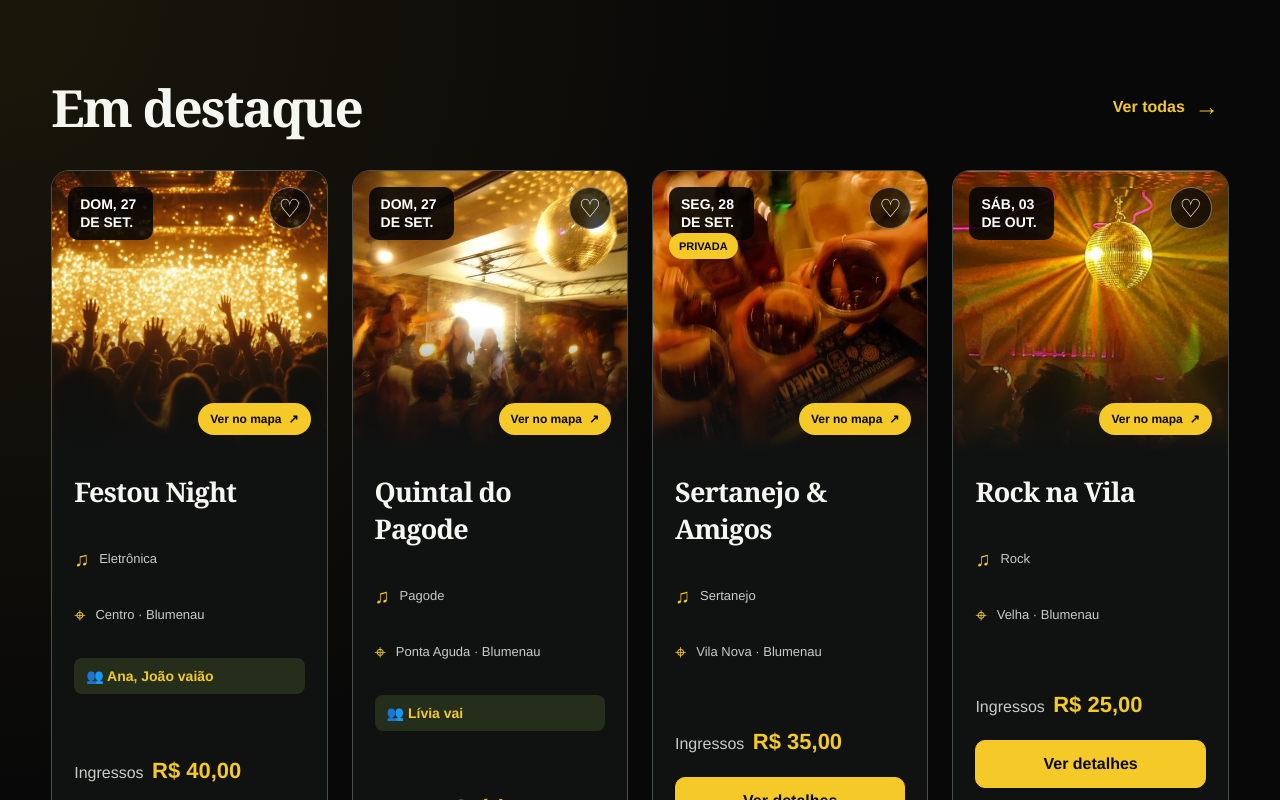
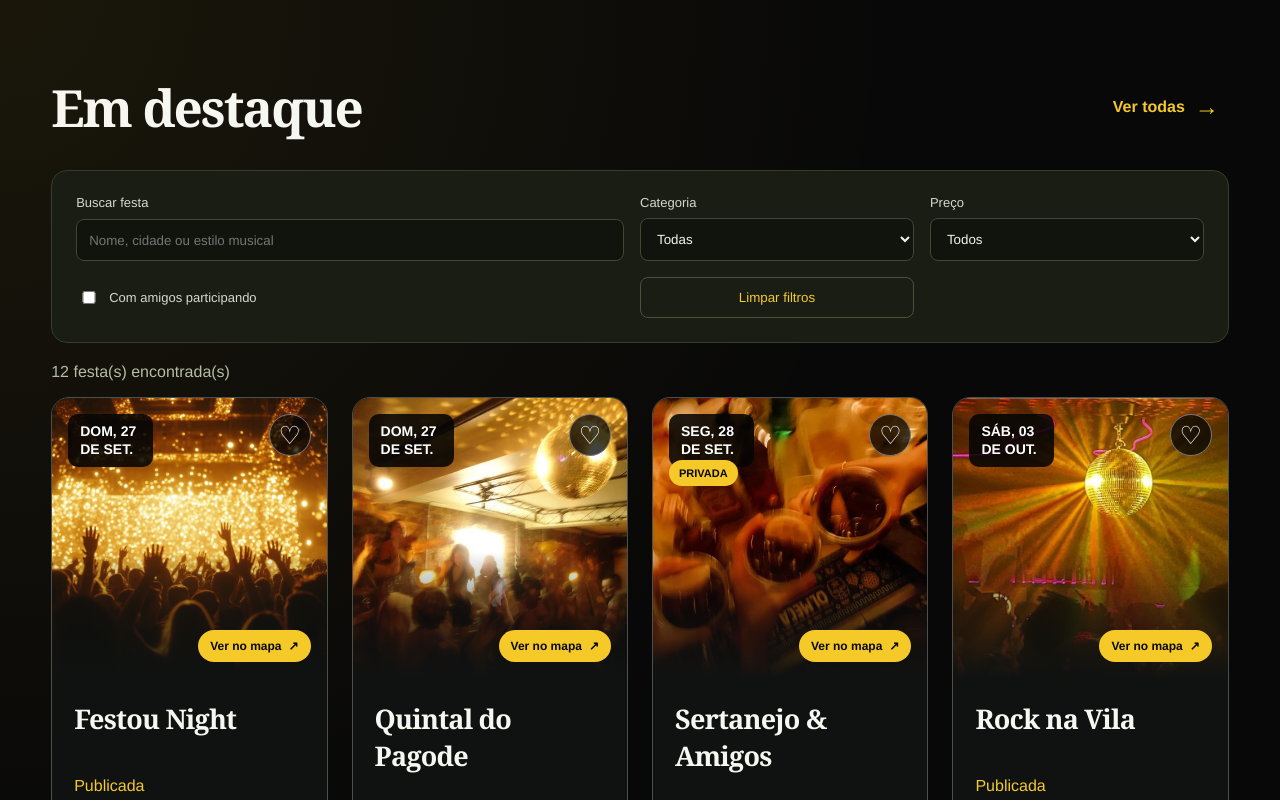
Before and after one commit to Neumann741/FESTOU-, an Angular app: page /vitrine in a window 1280 px wide. Shown: the top 800 px of the page. Built offline with nearby package versions, Linux system fonts and the light colour scheme.

Commit message:
adiciona busca e filtros combinados de festas

```diff
--- a/src/app/pages/vitrine/vitrine.css
+++ b/src/app/pages/vitrine/vitrine.css
@@ -251,3 +251,23 @@
     font-size: 38px;
   }
 }
+
+.filtros-festas {
+  display: grid;
+  grid-template-columns: 2fr 1fr 1fr;
+  gap: 16px;
+  padding: 24px;
+  margin-bottom: 20px;
+  border: 1px solid #353d2b;
+  border-radius: 16px;
+  background: #191d14;
+}
+.filtros-festas label { display: grid; gap: 8px; color: #d5dacb; font-size: 13px; }
+.filtros-festas input, .filtros-festas select { min-width: 0; width: 100%; padding: 12px; border: 1px solid #3f4834; border-radius: 8px; background: #10140d; color: #f6f3e9; }
+.filtros-festas .filtro-amigos { display: flex; align-items: center; }
+.filtro-amigos input { width: 18px; accent-color: #f4c928; }
+.filtros-festas button { border: 1px solid #4a523b; border-radius: 8px; padding: 12px; background: transparent; color: #f4c928; cursor: pointer; }
+.resultado-filtros { color: #b5bda6; }
+.situacao-festa { color: #f4c928; text-transform: capitalize; }
+.sem-resultados { grid-column: 1 / -1; padding: 40px; text-align: center; border: 1px dashed #444d37; border-radius: 16px; }
+@media (max-width: 700px) { .filtros-festas { grid-template-columns: 1fr; padding: 18px; } }
--- a/src/app/pages/vitrine/vitrine.html
+++ b/src/app/pages/vitrine/vitrine.html
@@ -9,8 +9,16 @@
       </button>
     </header>
 
+    <section class="filtros-festas">
+      <label>Buscar festa<input [ngModel]="busca()" (ngModelChange)="busca.set($event)" placeholder="Nome, cidade ou estilo musical"></label>
+      <label>Categoria<select [ngModel]="categoria()" (ngModelChange)="categoria.set($event)"><option value="">Todas</option>@for (item of categorias(); track item) { <option [value]="item">{{ item }}</option> }</select></label>
+      <label>Preço<select [ngModel]="limitePreco()" (ngModelChange)="limitePreco.set($event)"><option value="">Todos</option><option value="0">Grátis</option><option value="30">Até R$ 30</option><option value="60">Até R$ 60</option></select></label>
+      <label class="filtro-amigos"><input type="checkbox" [ngModel]="comAmigos()" (ngModelChange)="comAmigos.set($event)"> Com amigos participando</label>
+      <button type="button" (click)="limparFiltros()">Limpar filtros</button>
+    </section>
+    <p class="resultado-filtros">{{ filtradas().length }} festa(s) encontrada(s)</p>
     <div class="festas-grid">
-      @for (festa of festas(); track festa.id) {
+      @for (festa of filtradas(); track festa.id) {
         <article class="festa-card">
           <div
             class="imagem-container"
@@ -37,6 +45,7 @@
 
           <div class="card-conteudo">
             <h2>{{ festa.nome }}</h2>
+            <p class="situacao-festa">{{ interacao.status(festa) }}</p>
 
             <p class="informacao">
               <span aria-hidden="true">♫</span>
@@ -63,7 +72,7 @@
             }
           </div>
         </article>
-      }
+      } @empty { <p class="sem-resultados">Nenhuma festa combina com os filtros. Tente outra busca ou limpe os filtros.</p> }
     </div>
   </section>
 </main>
--- a/src/app/pages/vitrine/vitrine.ts
+++ b/src/app/pages/vitrine/vitrine.ts
@@ -1,17 +1,33 @@
-import { Component, inject, signal } from '@angular/core';
+import { Component, computed, inject, signal } from '@angular/core';
+import { FormsModule } from '@angular/forms';
 import { Router } from '@angular/router';
 import { Festa } from '../../models/festa';
 import { FestaService } from '../../services/festa.service';
 import { Interacao } from '../../services/interacao';
 
 @Component({
-  imports: [],
+  imports: [FormsModule],
   selector: 'app-vitrine',
   styleUrl: './vitrine.css',
   templateUrl: './vitrine.html',
 })
 export class Vitrine {
   readonly festas = signal<Festa[]>([]);
+  busca = signal('');
+  categoria = signal('');
+  limitePreco = signal('');
+  comAmigos = signal(false);
+  categorias = computed(() => [...new Set(this.festas().map(festa => festa.categoria))].sort());
+  filtradas = computed(() => this.festas().filter(festa => {
+    const texto = this.normalizar(`${festa.nome} ${festa.cidade} ${festa.local} ${festa.categoria}`);
+    return texto.includes(this.normalizar(this.busca().trim())) &&
+      (!this.categoria() || festa.categoria === this.categoria()) &&
+      (this.limitePreco() === '' || (festa.preco !== undefined && festa.preco <= Number(this.limitePreco()))) &&
+      (!this.comAmigos() || this.interacao.amigosNaFesta(festa.id).length > 0);
+  }));
+
+  limparFiltros(): void { this.busca.set(''); this.categoria.set(''); this.limitePreco.set(''); this.comAmigos.set(false); }
+  private normalizar(texto: string): string { return texto.normalize('NFD').replace(/[\u0300-\u036f]/g, '').toLowerCase(); }
   private readonly festaService = inject(FestaService);
   readonly interacao = inject(Interacao);
   private readonly router = inject(Router);
```
